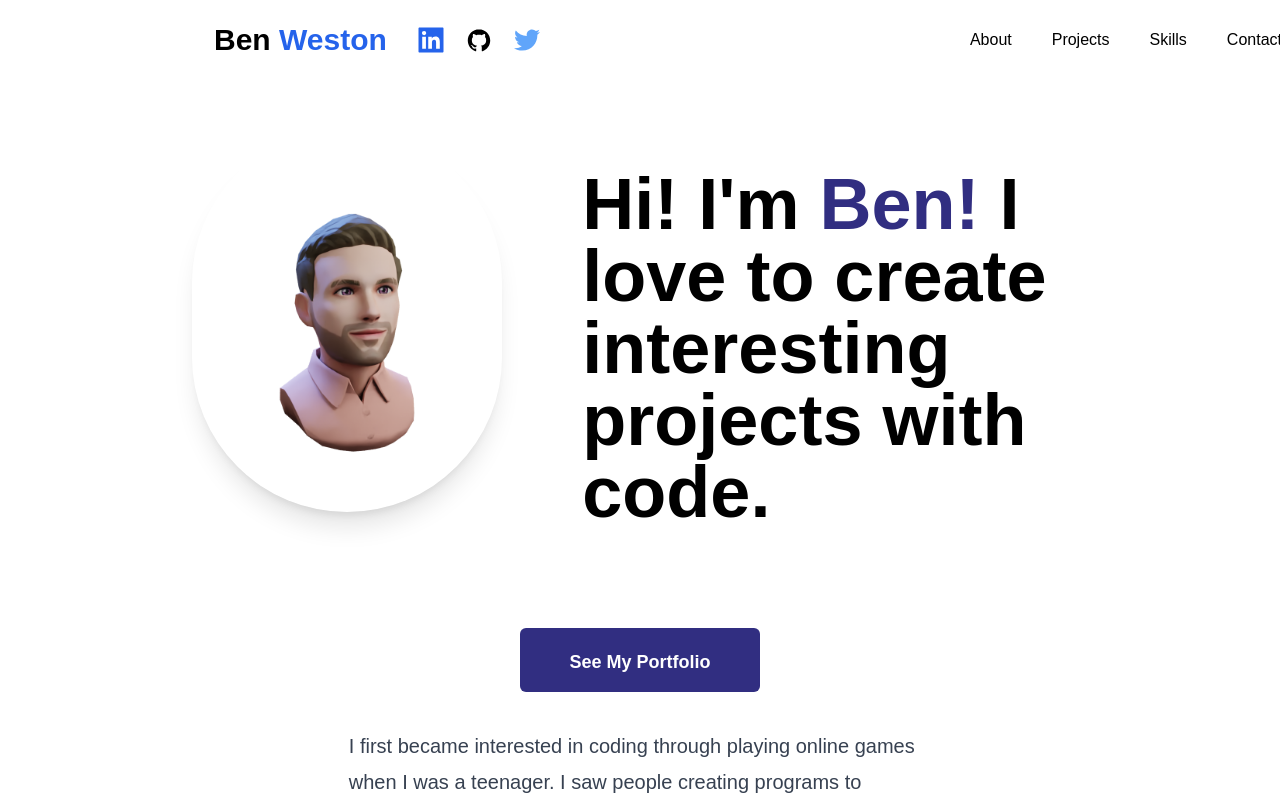
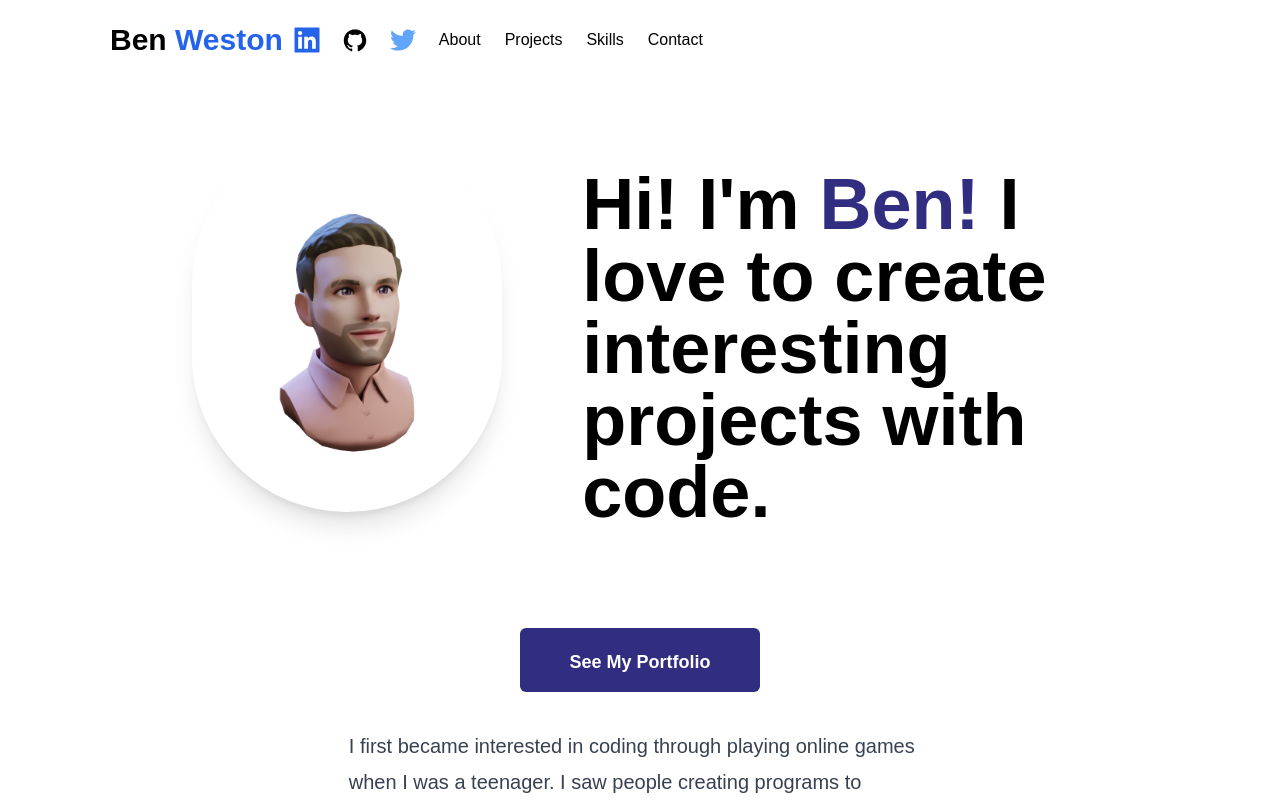
Before and after one commit to benwestondigital/next-portfolio, a Next.js app: page / in a window 1280 px wide. Shown: the top 800 px of the page. Built offline with nearby package versions, Linux system fonts and the light colour scheme.

Commit message:
changing widths

```diff
--- a/components/NavLinks.jsx
+++ b/components/NavLinks.jsx
@@ -5,7 +5,7 @@ import { navLinks } from '../utils';
 const NavLinks = ({ path }) => {
   return (
     <div className='hidden md:block'>
-      <div className='ml-10 flex items-baseline space-x-4'>
+      <div className='flex items-baseline '>
         {navLinks.map(link => {
           return (
             <div key={link.path}>
--- a/components/Navbar.jsx
+++ b/components/Navbar.jsx
@@ -12,13 +12,11 @@ const Navbar = () => {
   const router = useRouter();
   const path = router.pathname;
   return (
-    <div>
-      <nav className='fixed z-20 bg-white w-full'>
+      <nav className='container fixed z-20 bg-white'>
         <div className='w-full'>
-          <div className='flex items-center h-20 w-full'>
-            <div className='flex items-center sm:mx-10 md:mx-20 justify-between w-full'>
-              {/* Logo Section */}
-              <div className='flex justify-center items-center flex-shrink-0 ml-10'>
+          <div className='flex items-center justify-between h-20'>
+            <div className='flex items-center justify-between '>
+              <div className='flex justify-center items-center flex-shrink-0'>
                 <Link
                   href='/'
                   passHref
@@ -27,7 +25,7 @@ const Navbar = () => {
                     Ben <span className='text-blue-600'>Weston</span>
                   </h1>
                 </Link>
-                <div className='hidden md:ml-5 md:flex'>
+                <div className='hidden md:flex'>
                   <a
                     href='https://www.linkedin.com/in/ben-weston-b19420175/'
                     target='_blank'
@@ -58,7 +56,6 @@ const Navbar = () => {
         </div>
         <MobileLinks path={path} isOpen={isOpen} setIsOpen={setIsOpen}/>
       </nav>
-    </div>
   );
 };
 
```
